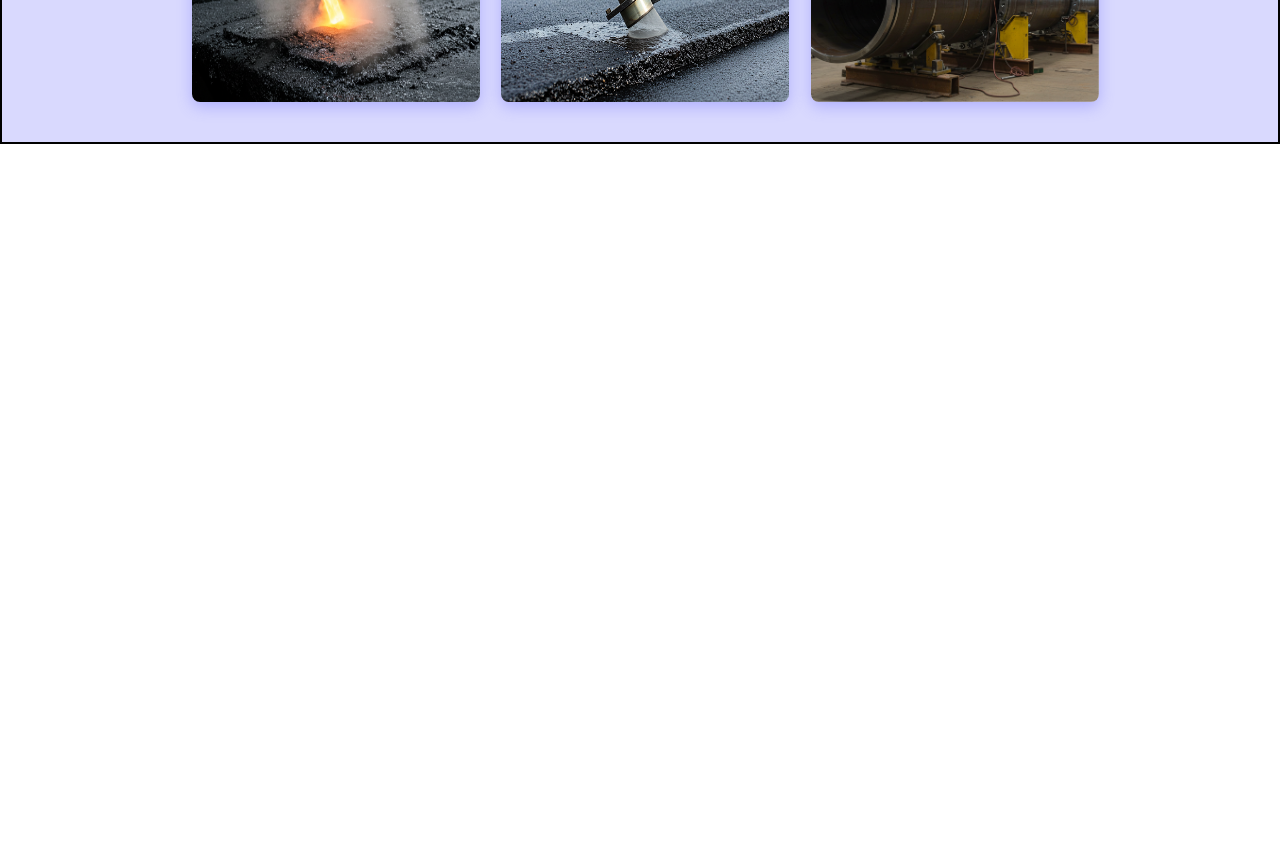
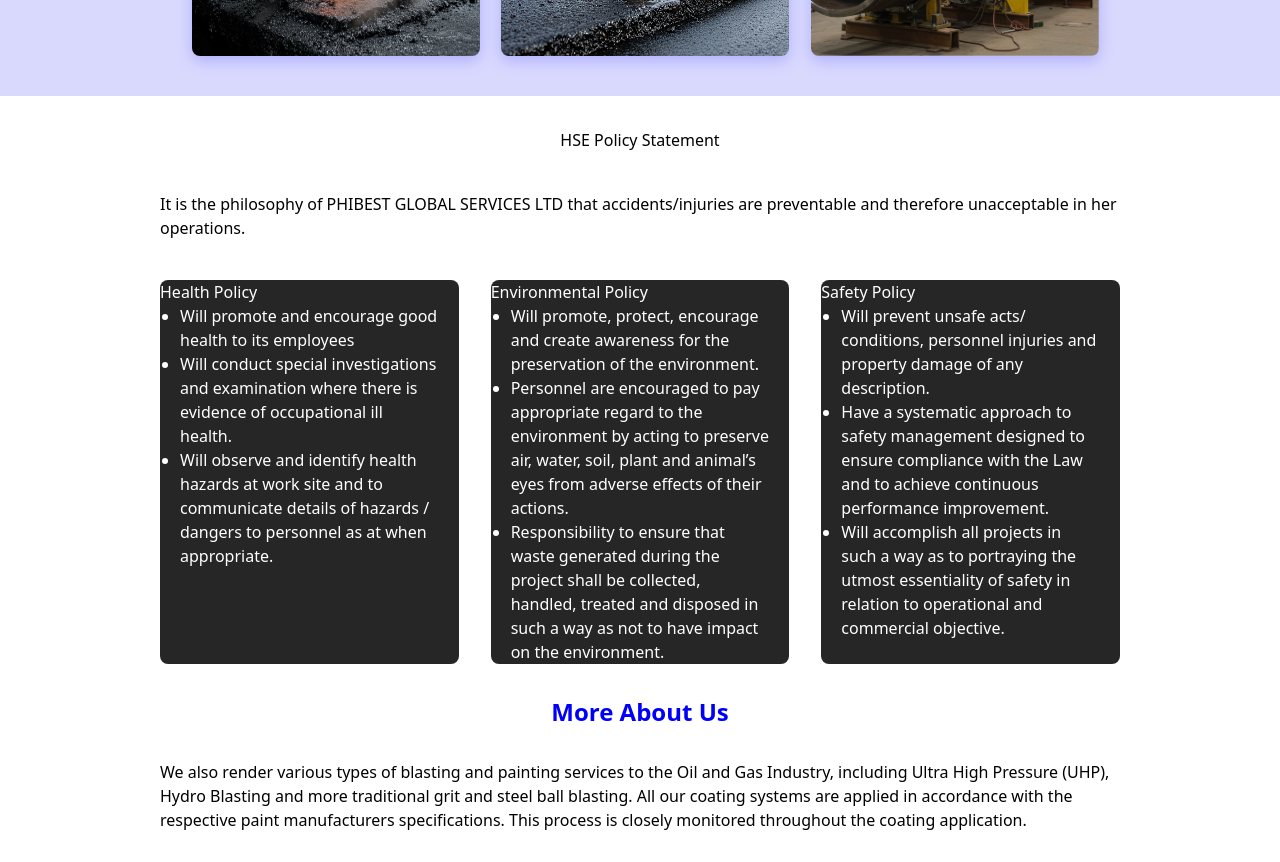
Before and after one commit to Anitaukah/phibest-global, a React (Vite) app: page / in a window 1280 px wide. Shown: the part 1880-2742 px from the top of the page. Before the commit the page ends 2024 px from the top, so only its background shows below. Built offline with nearby package versions, Linux system fonts and the light colour scheme.

Commit message:
created the statement component and added contents

```diff
--- a/src/App.jsx
+++ b/src/App.jsx
@@ -5,6 +5,7 @@ import Navbar from "./components/Navbar";
 import Hello from "./components/Hero"
 import MetricsSection from './components/MetricsSection';
 import About from './components/About';
+import Statement from './components/Statement';
 function App() {
 	return (
 		<div>
@@ -13,6 +14,7 @@ function App() {
 			<Hello />
 			<MetricsSection />
 			<About />
+			<Statement />
 		</div>
 	);
 }
--- a/src/components/About.jsx
+++ b/src/components/About.jsx
@@ -18,7 +18,7 @@ const About = () => {
 					{/* bg-[#B0B0FD] */}
 					<div className="">
 						<img
-							className="w-96 h-64 rounded-lg"
+							className="w-96 h-64 rounded-lg shadow-[#00000059_0px_5px_15px]"
 							src={Image}
 							alt="Three workers wearing safety gear cleaning the inside of a large industrial tank using brushes and a vacuum-like machine"
 							loading="lazy"
@@ -44,7 +44,7 @@ const About = () => {
 					</p>
 					<div>
 						<img
-							className="w-96 h-64 rounded-lg"
+							className="w-96 h-64 rounded-lg shadow-[#00000059_0px_5px_15px]"
 							src={Image2}
 							alt="Workers in high-visibility orange safety suits pressure washing a large asphalt surface in an industrial setting"
 							loading="lazy"
@@ -54,7 +54,7 @@ const About = () => {
 				<div className="grid grid-cols-2 mb-16">
 					<div>
 						<img
-							className="w-96 h-64 rounded-lg"
+							className="w-96 h-64 rounded-lg shadow-[#00000059_0px_5px_15px]"
 							src={Image4}
 							alt=""
 							loading="lazy"
@@ -69,8 +69,9 @@ const About = () => {
 				</div>
 			</div>
 
-			<div className="border-2 border-black pt-3">
-				<p className="m-auto w-[920px] min-w-64 text-lg text-justify">
+			{/* border-2 border-black */}
+			<div className=" pt-3">
+				<p className="m-auto w-[920px] min-w-64 text-base text-justify">
 					Phibest Global Services Limited provides services in the field of
 					Civil and Fabrication Engineering, Bitumen cleaning and oil-based
 					mud (OBM), Waste management, maintenance, welding, blasting and
--- /dev/null
+++ b/src/components/Statement.jsx
@@ -0,0 +1,126 @@
+/** @format */
+
+import React from "react";
+import Image7 from "../assets/Images/image-7.png";
+import Image9 from "../assets/Images/image-9.png";
+import Image8 from "../assets/Images/image-8.png";
+import Image12 from "../assets/Images/image 12.png";
+import Image10 from "../assets/Images/image 10.png";
+import Image11 from "../assets/Images/image 11.png";
+
+const Statement = () => {
+	return (
+		<div className="m-auto w-[960px] min-w-64">
+			<section className="my-8">
+				<h1 className="text-center mt-5 pb-6">HSE Policy Statement</h1>
+				<p className="py-4 mb-5">
+					It is the philosophy of PHIBEST GLOBAL SERVICES LTD that
+					accidents/injuries are preventable and therefore unacceptable in
+					her operations.
+				</p>
+				<div className="grid grid-cols-3 gap-8 mt-6">
+					<div className="bg-[#272626] text-white rounded-lg ">
+						<h2>Health Policy</h2>
+
+						<div className="mx-5">
+							<ul className="list-disc">
+								<li>
+									Will promote and encourage good health to its
+									employees
+								</li>
+								<li>
+									Will conduct special investigations and examination
+									where there is evidence of occupational ill health.
+								</li>
+								<li>
+									Will observe and identify health hazards at work site
+									and to communicate details of hazards / dangers to
+									personnel as at when appropriate.
+								</li>
+							</ul>
+						</div>
+					</div>
+					<div className="bg-[#272626] text-white rounded-lg">
+						<h2>Environmental Policy</h2>
+						<div className="mx-5">
+							<ul className="list-disc">
+								<li>
+									Will promote, protect, encourage and create awareness
+									for the preservation of the environment.
+								</li>
+								<li>
+									Personnel are encouraged to pay appropriate regard to
+									the environment by acting to preserve air, water,
+									soil, plant and animal’s eyes from adverse effects of
+									their actions.
+								</li>
+								<li>
+									Responsibility to ensure that waste generated during
+									the project shall be collected, handled, treated and
+									disposed in such a way as not to have impact on the
+									environment.
+								</li>
+							</ul>
+						</div>
+					</div>
+					<div className="bg-[#272626] text-white rounded-lg">
+						<h2>Safety Policy</h2>
+						<div className="mx-5">
+							<ul className="list-disc">
+								<li>
+									Will prevent unsafe acts/ conditions, personnel
+									injuries and property damage of any description.
+								</li>
+								<li>
+									Have a systematic approach to safety management
+									designed to ensure compliance with the Law and to
+									achieve continuous performance improvement.
+								</li>
+								<li>
+									Will accomplish all projects in such a way as to
+									portraying the utmost essentiality of safety in
+									relation to operational and commercial objective.
+								</li>
+							</ul>
+						</div>
+					</div>
+				</div>
+			</section>
+			<div>
+				<h2 className="text-center mb-8 text-[#0000FA] font-bold text-2xl">More About Us</h2>
+
+				<p className="mb-8">
+					We also render various types of blasting and painting services to
+					the Oil and Gas Industry, including Ultra High Pressure (UHP),
+					Hydro Blasting and more traditional grit and steel ball blasting.
+					All our coating systems are applied in accordance with the
+					respective paint manufacturers specifications. This process is
+					closely monitored throughout the coating application.
+				</p>
+
+				<div className="grid grid-cols-3">
+					<img className="h-52 w-72 rounded-lg" src={Image7} alt="" />
+					<img className="h-52 w-72 rounded-lg" src={Image9} alt="" />
+					<img className="h-52 w-72 rounded-lg" src={Image8} alt="" />
+				</div>
+			</div>
+
+			<div className="mt-8">
+				<h2 className="py-10 font-bold text-2xl">Fabrication Optimum Maintenance services</h2>
+
+				<div className="grid grid-cols-3">
+					<img className="h-52 w-72 rounded-lg" src={Image12} alt="" />
+					<img className="h-52 w-72 rounded-lg" src={Image10} alt="" />
+					<img className="h-52 w-72 rounded-lg" src={Image11} alt="" />
+				</div>
+				<p className="my-8 w-96">
+					Our maintenance service can cover any type of defects / anomalies
+					/ deteriotation. The most typical is corrosions on the steel over
+					a long time service.
+				</p>
+			</div>
+		</div>
+	);
+};
+
+export default Statement;
```
